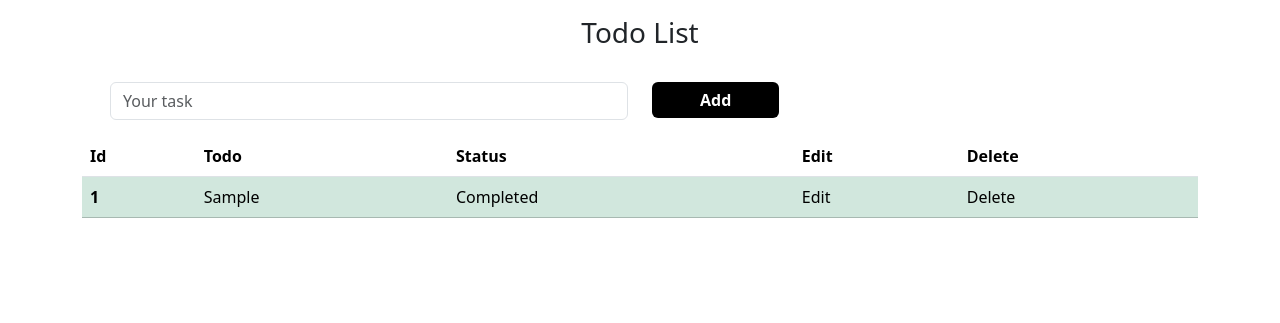
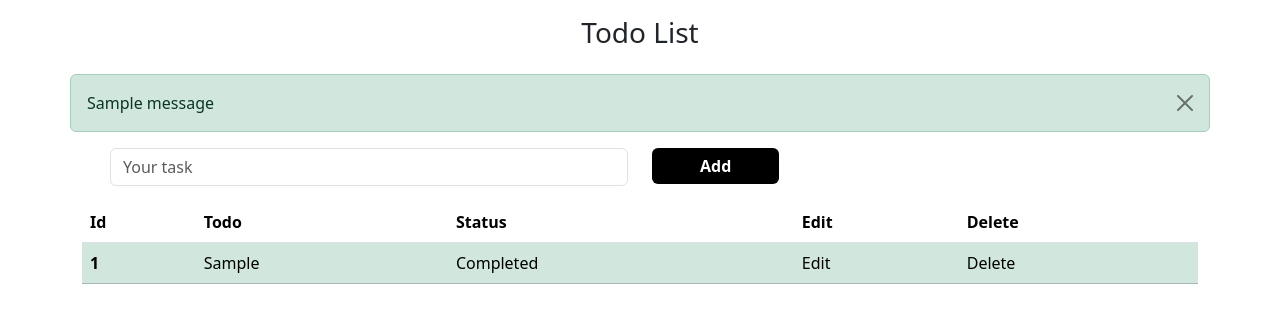
Before and after one commit to Avanti-L/TodoManager, a Django app: page /todolist/ in a window 1280 px wide. Shown: the part 76-399 px from the top of the page. Run offline with Django 5.2, Linux system fonts and the light colour scheme; tables that the repository leaves empty hold one stand-in row (values such as "Sample post"); one stand-in notice (Sample message) is shown.

Commit message:
Create alerts using django messages

```diff
--- a/todolist/templates/todolist.html
+++ b/todolist/templates/todolist.html
@@ -14,6 +14,14 @@
 
 {% block content %}
     <div class="container">
+        {% if messages %}
+            {% for message in messages %}
+            <div class="row alert alert-success alert-dismissible fade show" role="alert">
+                {{message}}
+                <button type="button" class="btn-close" data-bs-dismiss="alert" aria-label="Close"></button>
+            </div>
+            {% endfor %}
+        {% endif %}
         <form class="row m-3" method="post">
             {% csrf_token %}
             <div class="col-6">
--- a/todolist/views.py
+++ b/todolist/views.py
@@ -2,6 +2,7 @@ from django.shortcuts import render, redirect
 from django.http import HttpResponse
 from todolist.models import Task
 from todolist.forms import TaskForm
+from django.contrib import messages
 
 # Create your views here.
 def home(request):
@@ -15,7 +16,9 @@ def todolist(request):
         form_data = TaskForm(request.POST or None)
         if form_data.is_valid():
             form_data.save()
+            messages.success(request, "Todo added successfully.")
             return redirect("todolist")
+        messages.error(request, "Something went wrong.")
 
     all_tasks = Task.objects.all()
     context = {
```
